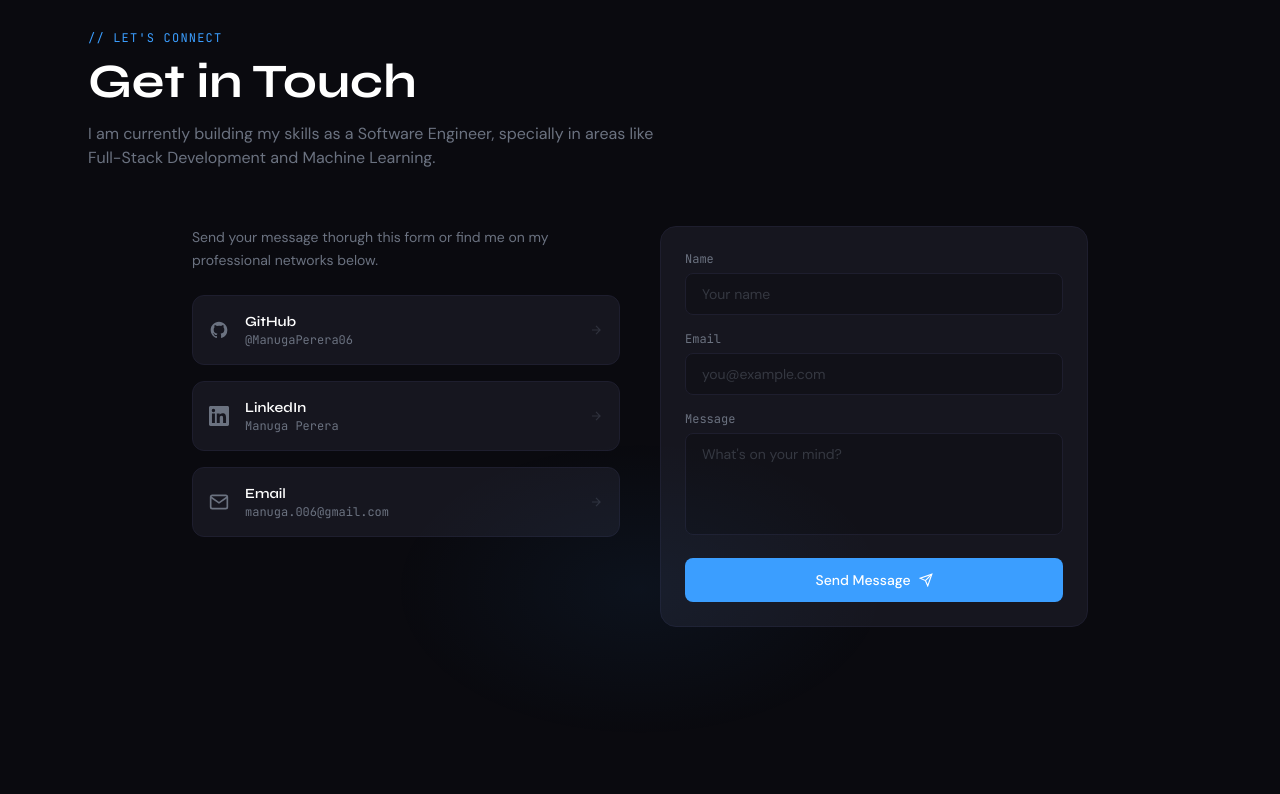
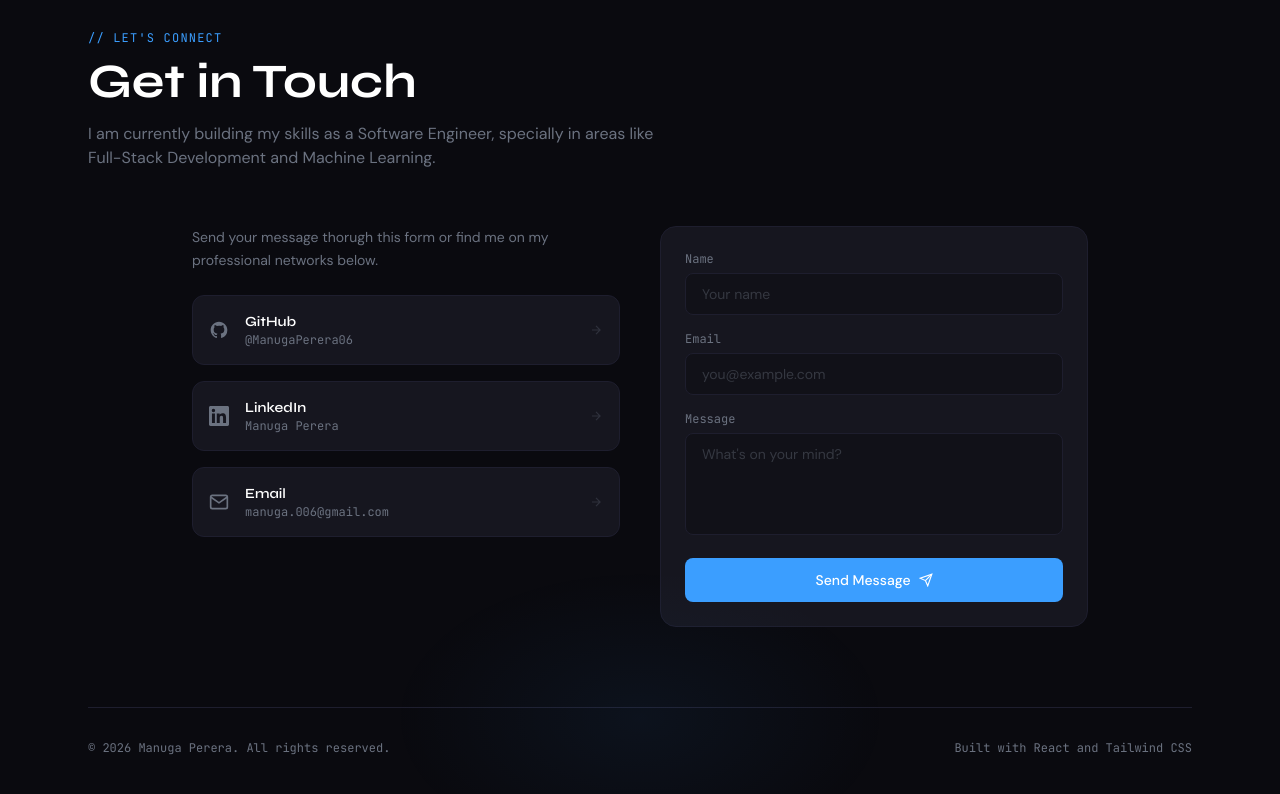
Before and after one commit to ManugaPerera06/portfolio-website, a React (Vite) app: page / in a window 1280 px wide. Shown: the part 4215-5009 px from the top of the page. Before the commit the page ends 4954 px from the top, so only its background shows below. Built offline with nearby package versions, Linux system fonts and the light colour scheme.

Commit message:
feat: Add a footer section.

```diff
--- a/src/Components/Contact.jsx
+++ b/src/Components/Contact.jsx
@@ -176,6 +176,16 @@ export default function Contact() {
             )}
           </div>
         </div>
+
+        {/* Footer */}
+        <div className="mt-20 pt-8 border-t border-border flex flex-col md:flex-row items-center justify-between gap-3 text-center md:text-left">
+          <p className="font-mono text-xs text-muted">
+            © 2026 Manuga Perera. All rights reserved.
+          </p>
+          <p className="font-mono text-xs text-muted">
+            Built with React and Tailwind CSS
+          </p>
+        </div>
       </div>
     </section>
   );
```
